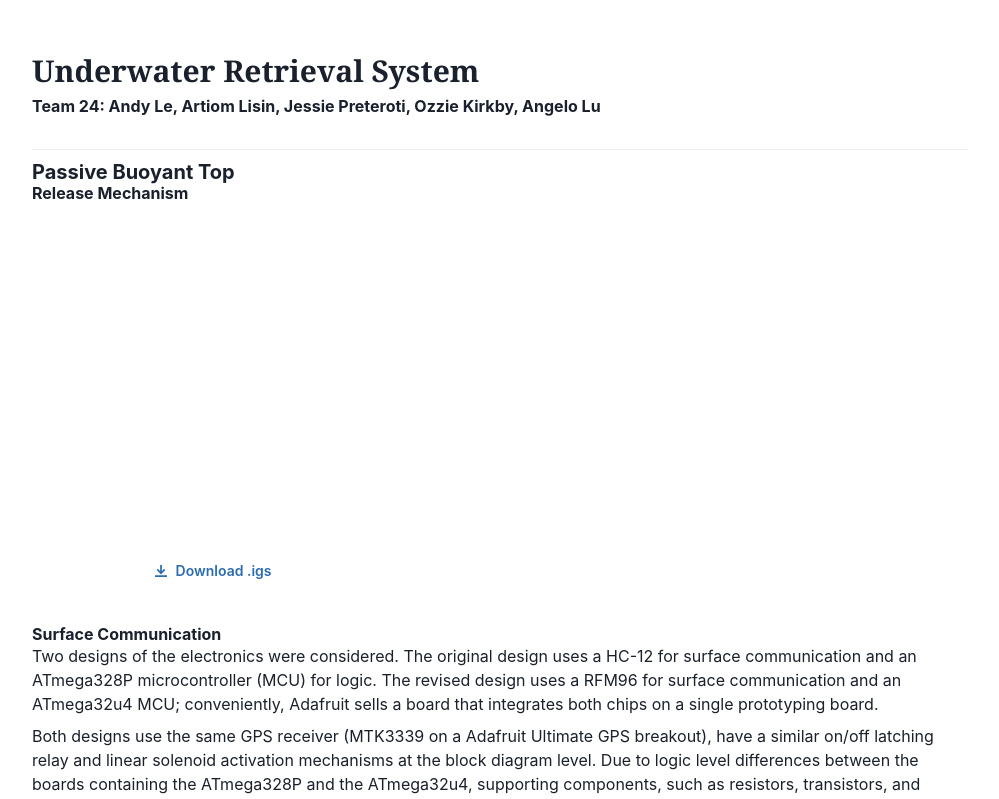
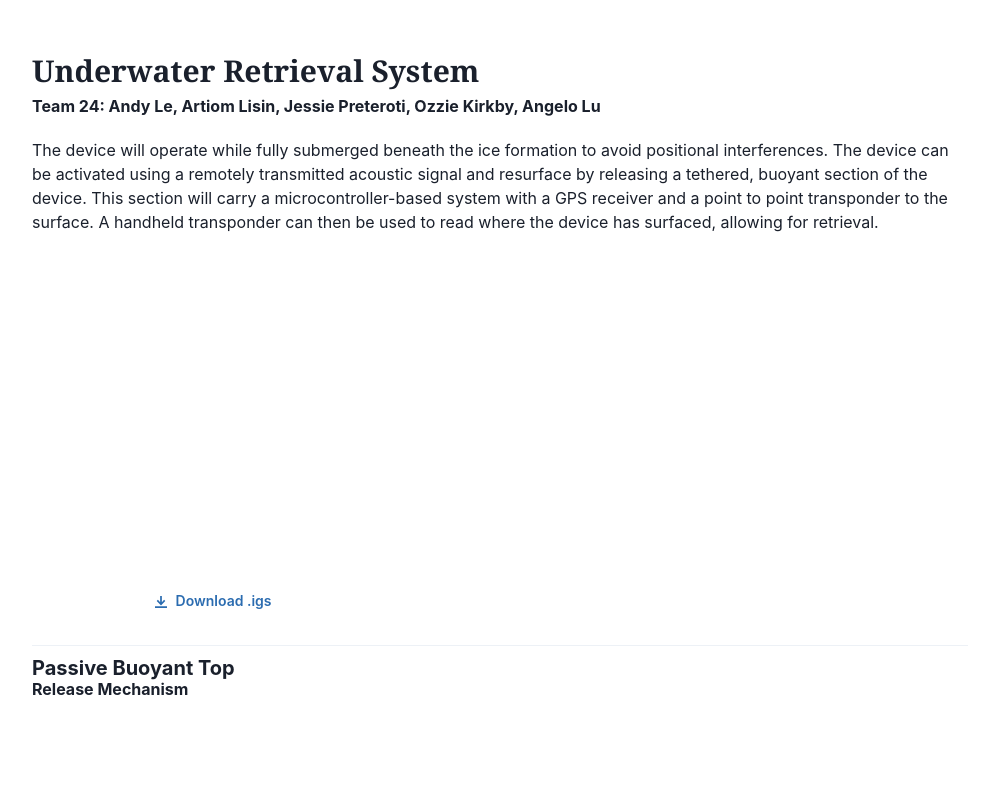
Before and after one commit to kirkbyo/mech460, a Next.js app: page / in a window 1280 px wide. Shown: the top 799 px of the page, without its empty margins (140-1139 px from the left). Built offline with nearby package versions, Linux system fonts and the light colour scheme.

Commit message:
add assembled drawing

```diff
--- a/components/DemoView.tsx
+++ b/components/DemoView.tsx
@@ -37,8 +37,6 @@ export function DemoView({ cameraOrbit, src, alt, downloadFile }: Props) {
           shadow-intensity="1.0"
           exposure="0.25"
           camera-orbit={cameraOrbit}
-          ar
-          ar-scale="fixed"
         >
           {/* @ts-expect-error */}
         </model-viewer>
@@ -64,6 +62,7 @@ const Demo = styled.div`
   model-viewer {
     width: 100%;
     height: 100%;
+    --progress-bar-color: #eeeeee;
   }
 
   @media only screen and (max-width: 600px) {
--- a/pages/index.tsx
+++ b/pages/index.tsx
@@ -39,6 +39,20 @@ const IndexPage = () => (
         Team 24: Andy Le, Artiom Lisin, Jessie Preteroti, Ozzie Kirkby, Angelo Lu
       </Heading>
     </Stack>
+    <Text>
+      The device will operate while fully submerged beneath the ice formation to avoid positional
+      interferences. The device can be activated using a remotely transmitted acoustic signal and
+      resurface by releasing a tethered, buoyant section of the device. This section will carry a
+      microcontroller-based system with a GPS receiver and a point to point transponder to the
+      surface. A handheld transponder can then be used to read where the device has surfaced,
+      allowing for retrieval.
+    </Text>
+    <DemoView
+      src="/assembled-design.glb"
+      alt="CAD of the assembled mechanism"
+      cameraOrbit="90deg 75deg 2m"
+      downloadFile="/assembled-design.iges"
+    />
     <Divider marginTop="8pt" />
     <Box>
       <Heading as="h2" size="md" marginTop="8pt">
```
Also changed, not shown: 2 other files (tests, documents, lock files or other folders).
